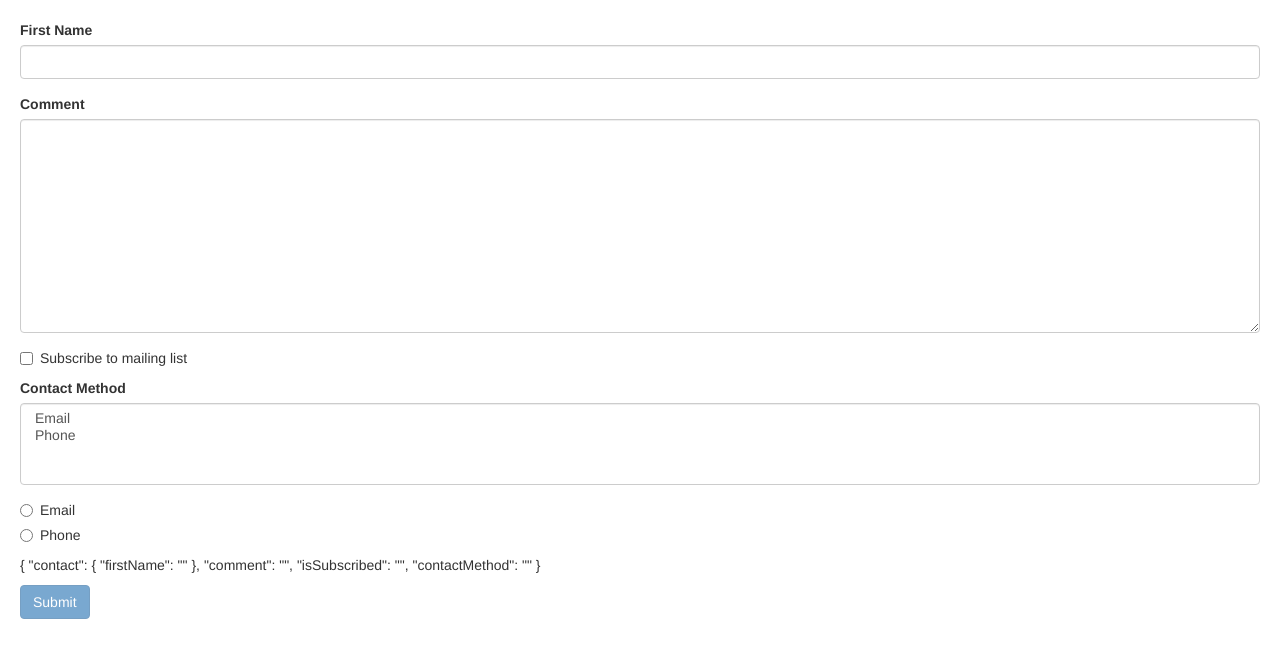
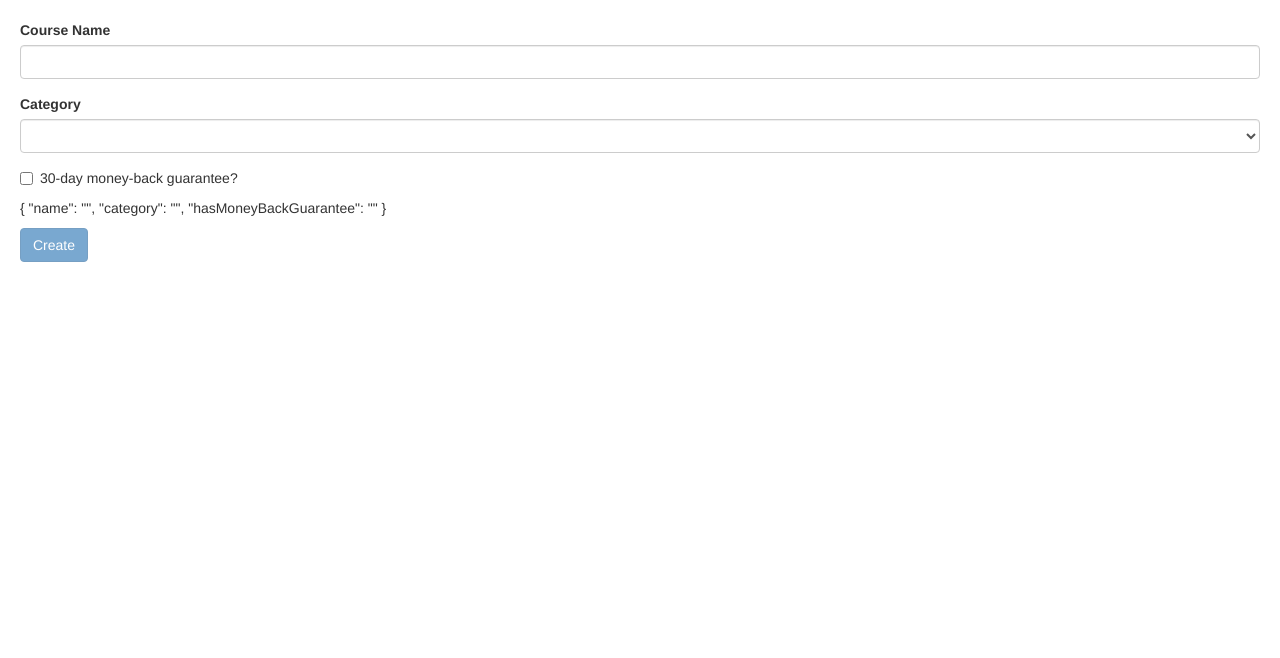
Before and after one commit to sserges/hello-world-angular, an Angular app: page / in a window 1280 px wide. Shown: the top 658 px of the page. Built offline with nearby package versions, Linux system fonts and the light colour scheme.

Commit message:
Course Form

```diff
--- a/src/app/app.component.html
+++ b/src/app/app.component.html
@@ -1 +1 @@
-<app-contact-form></app-contact-form>
+<app-new-course-form></app-new-course-form>
--- a/src/app/app.module.ts
+++ b/src/app/app.module.ts
@@ -16,6 +16,7 @@
 import { InputFormatDirective } from './input-format.directive';
 import { ZippyComponent } from './zippy/zippy.component';
 import { ContactFormComponent } from './contact-form/contact-form.component';
+import { NewCourseFormComponent } from './new-course-form/new-course-form.component';
 
 @NgModule({
   declarations: [
@@ -30,7 +31,8 @@
     LikeComponent,
     InputFormatDirective,
     ZippyComponent,
-    ContactFormComponent
+    ContactFormComponent,
+    NewCourseFormComponent
   ],
   imports: [
     BrowserModule,
--- /dev/null
+++ b/src/app/new-course-form/new-course-form.component.html
@@ -0,0 +1,55 @@
+<form #f="ngForm" (ngSubmit)="submit(f.value)" >
+    <div class="form-group">
+        <label for="name">Course Name</label>
+        <input
+            required
+            minlength="3"
+            ngModel
+            name="name"
+            #name="ngModel"
+            type="text"
+            id="name"
+            class="form-control"
+        />
+        <div *ngIf="name.touched && name.invalid" class="alert alert-danger">
+            <div *ngIf="name.errors.required">
+                Name field is required.
+            </div>
+            <div *ngIf="name.errors.minlength">
+                    Name field should be at least {{ name.errors.minlength.requiredLength }} characters.
+            </div>
+        </div>
+    </div>
+
+    <div class="form-group">
+        <label for="category">Category</label>
+        <select
+            required
+            ngModel
+            name="category"
+            #category="ngModel"
+            id="category"
+            class="form-control"
+        >
+            <option value=""></option>
+            <option *ngFor="let c of categories" [value]="c.id" >{{ c.name }}</option>
+        </select>
+        <div *ngIf="category.touched && category.invalid" class="alert alert-danger">
+            Category field is required.
+        </div>
+    </div>
+
+    <div class="checkbox">
+        <label for="moneyBackGuarantee">
+            <input
+                ngModel
+                name="hasMoneyBackGuarantee"
+                type="checkbox"
+                id="moneyBackGuarantee"
+            />
+            30-day money-back guarantee?
+        </label>
+    </div>
+    <p>{{ f.value | json }}</p>
+    <button class="btn btn-primary" [disabled]="f.invalid" >Create</button>
+</form>
--- /dev/null
+++ b/src/app/new-course-form/new-course-form.component.ts
@@ -0,0 +1,25 @@
+import { Component, OnInit } from '@angular/core';
+
+@Component({
+  selector: 'app-new-course-form',
+  templateUrl: './new-course-form.component.html',
+  styleUrls: ['./new-course-form.component.css']
+})
+export class NewCourseFormComponent implements OnInit {
+
+  categories = [
+    { id: 1, name: 'Development' },
+    { id: 2, name: 'Art' },
+    { id: 3, name: 'Languages' },
+  ];
+
+  constructor() { }
+
+  ngOnInit() {
+  }
+
+  submit(course) {
+    console.log(course);
+  }
+
+}
```
Also changed, not shown: src/app/new-course-form/new-course-form.component.css (added), 1 other file (tests, documents, lock files or other folders).
